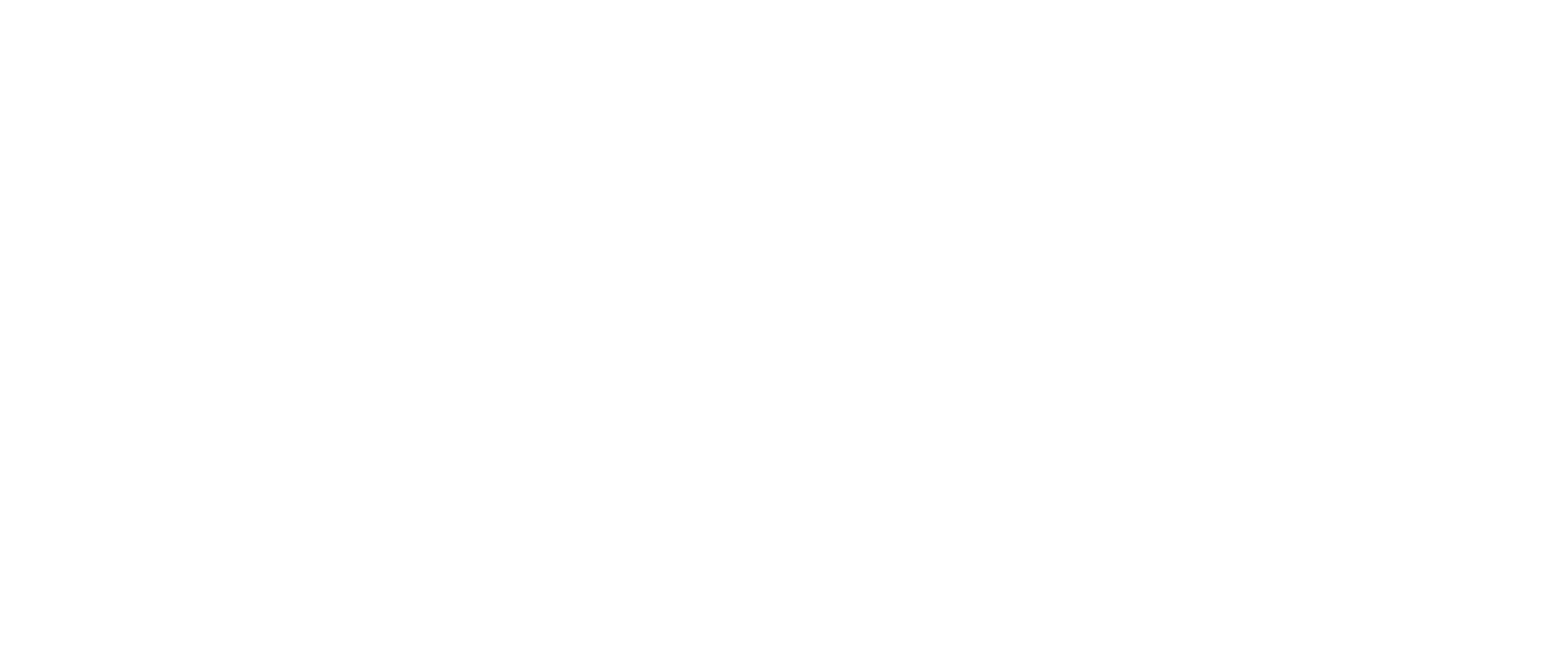
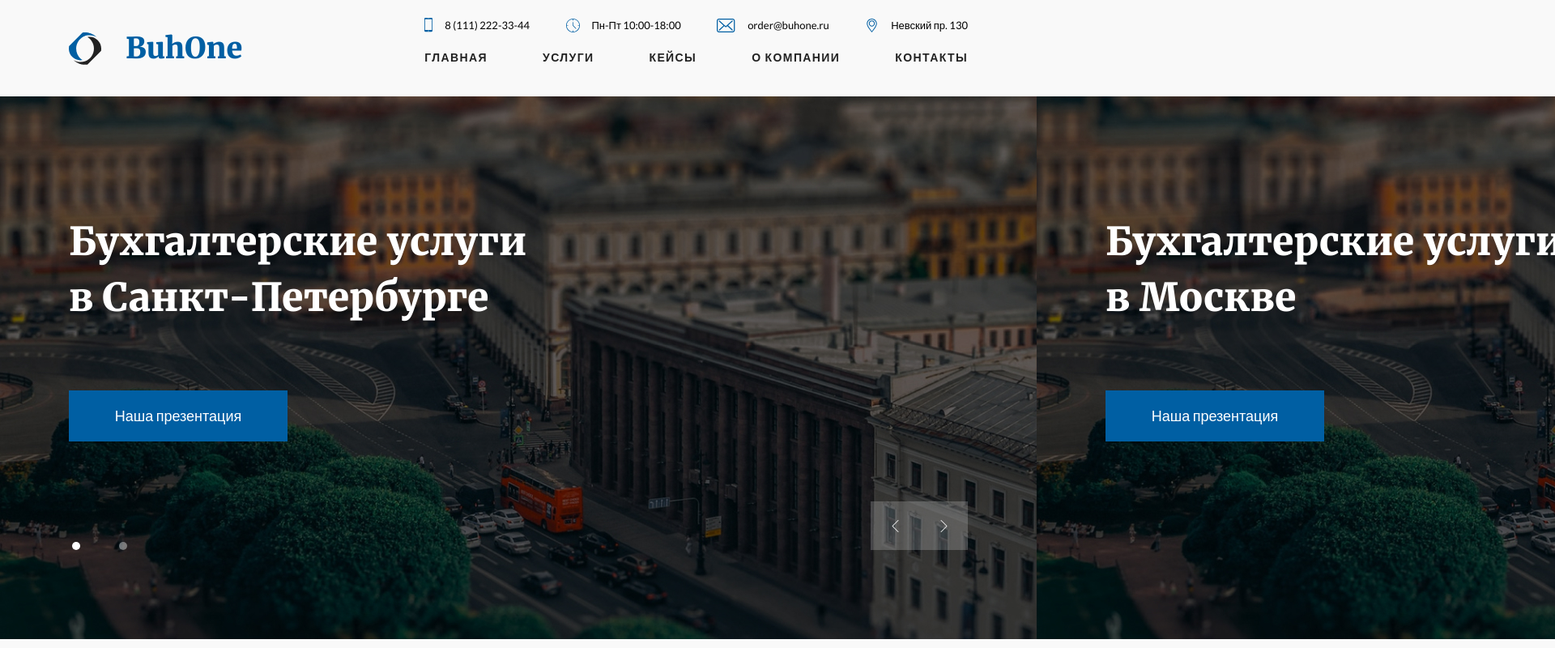
Before and after one commit to Rinat7002/html-practice, a plain HTML site: page index.html in a window 1280 px wide. Shown: the top 800 px of the page at 81% size, 1920 px wide, since content can reach past the window. Drawn offline with nearby package versions, Linux system fonts and the light colour scheme.

Commit message:
реализован header, секция promo

```diff
--- /dev/null
+++ b/css/reset.css
@@ -0,0 +1,18 @@
+*{padding: 0;margin: 0;border: 0;}
+*,*:before,*:after{-moz-box-sizing: border-box;-webkit-box-sizing: border-box;box-sizing: border-box;}
+:focus,:active{outline: none;}
+a:focus,a:active{outline: none;}
+nav,footer,header,aside{display: block;}
+html,body{
+  height:100%;width:100%;
+  font-size:100%;line-height:1;-ms-text-size-adjust:100%;-moz-text-size-adjust:100%;-webkit-text-size-adjust:100%;}
+input,button,textarea{font-family:inherit;}
+input::-ms-clear{display: none;}
+button{cursor: pointer;}
+button::-moz-focus-inner{padding:0;border:0;}
+a,a:visited{text-decoration: none;}
+a:hover{text-decoration: none;}
+ul li{list-style: none;}
+img{vertical-align: top;}
+h1,h2,h3,h4,h5,h6{font-size:inherit;font-weight: inherit;}
+a{color:inherit;}
--- a/css/style.css
+++ b/css/style.css
@@ -0,0 +1,226 @@
+
+* {
+    box-sizing: border-box;
+}
+
+body {
+    font-family: "Lato", sans-serif;
+    background: #f9f9f9;
+    font-weight: 300;
+    font-size: 18px;
+    line-height: 25px;
+    color: #000;
+    margin: 0;
+    padding: 0;
+}
+
+ul {
+    list-style: none;
+    padding: 0;
+}
+
+a {
+    text-decoration: none;
+}
+
+.wrapper {
+    max-width: 1140px;
+    padding-left: 15px;
+    padding-right: 15px;
+    margin: 0 auto;
+}
+
+.title {
+    font-family: "Merriweather", serif;
+    font-weight: 900;
+    font-size: 48px;
+    line-height: 69px;
+    color: #333;
+}
+
+.btn {
+    font-family: "Lato", sans-serif;
+    font-weight: 400;
+    font-size: 18px;
+    line-height: 25px;
+    color: #fff;
+    border: none;
+    outline: none;
+    background-color: #005FA3;
+    padding: 19px 18px;
+    min-width: 270px;
+    cursor: pointer;
+    transition: all .3s;
+}
+
+.btn:hover {
+    background-color: #0777c7;
+    transition: all .3s;
+}
+
+.arrows {
+    display: flex;
+}
+
+.arrow {
+    display: flex;
+    align-items: center;
+    justify-content: center;
+    width: 60px;
+    height: 60px;
+    background: #005fa3;
+    cursor: pointer;
+    transition: all 0.3s;
+}
+
+.arrows_white .arrow {
+    background: rgba(255, 255, 255, .2);
+}
+
+.arrows_white .arrow:hover {
+    background: rgba(255, 255, 255, .4 );
+    transition: all 0.3s;
+
+}
+
+.swiper-pagination-bullet {
+    width: 10px;
+    height: 10px;
+    background: #ffffff;
+    opacity: 0.4;
+    cursor: pointer;
+    transition: all 0.3s;
+}
+
+.swiper-pagination-bullet:hover,
+.swiper-pagination-bullet.swiper-pagination-bullet-active {
+    opacity: 1;
+    transition: all 0.3s;
+}
+
+
+.header {
+    padding: 22px 0;
+}
+
+.header__wrap,
+.header__logo,
+.header__info,
+.header__box {
+    display: flex;
+    align-items: center;
+    justify-content: space-between;
+}
+
+.header__logo {
+    font-family: "Merriweather", serif;
+    gap: 30px;
+    font-weight: 900;
+    font-size: 36px;
+    line-height: 50px;
+    color: #005fa3;
+}
+
+.header__info {
+    gap: 40px;
+    margin-bottom: 22px;
+}
+
+.header__box {
+    gap: 15px;
+}
+
+.header__icon {
+    height: 17px;
+}
+
+.header__icon {
+    height: 100%;
+    object-fit: contain;
+    display: flex;
+    align-items: center;
+}
+
+.header__value {
+    display: block;
+    font-weight: 400;
+    font-style: normal;
+    font-size: 13px;
+    line-height: 17px;
+    color: #000;
+}
+
+.header__menu ul {
+    display: flex;
+    gap: 68px;
+}
+
+.header__menu ul a {
+    display: block;
+    font-weight: 700;
+    font-size: 14px;
+    line-height: 17px;
+    letter-spacing: 0.1em;
+    text-transform: uppercase;
+    color: #222222;
+}
+
+.promo {
+    position: relative;
+
+}
+
+.promo__slide {
+    position: relative;
+    height: 670px;
+    display: flex;
+    align-items: center;
+}
+
+.promo__bg {
+    position: absolute;
+    width: 100%;
+    height: 100%;
+    top: 0;
+    left: 0;
+    z-index: 1;
+}
+
+.promo__wrap {
+    max-width: 590px;
+    position: relative;
+    z-index: 10;
+    top: -50px;
+}
+
+.promo__title {
+    color: #fff;
+    margin-bottom: 80px;
+}
+
+.promo__slide .wrapper {
+    width: 100%;
+}
+
+.promo__bottom {
+    position: absolute;
+    width: 100%;
+    left: 0;
+    bottom: 110px;
+    z-index: 11;
+}
+
+.promo__nav {
+    display: flex;
+    align-items: flex-end;
+    justify-content: space-between;
+}
+
+.promo__nav .swiper-pagination {
+    position: relative;
+    bottom: 0;
+    left: 0;
+    width: auto;
+    gap: 40px;
+    display: flex;
+}
--- a/index.html
+++ b/index.html
@@ -1,11 +1,124 @@
 <!DOCTYPE html>
 <html lang="ru">
+
 <head>
     <meta charset="UTF-8">
     <meta name="viewport" content="width=device-width, initial-scale=1.0">
     <title>Web-Lab1</title>
+    <link rel="preconnect" href="https://fonts.googleapis.com">
+    <link rel="preconnect" href="https://fonts.gstatic.com" crossorigin>
+    <link
+        href="https://fonts.googleapis.com/css2?family=Lato:wght@300;400;700;900&family=Merriweather:wght@700;900&display=swap"
+        rel="stylesheet">
+    <!-- <link rel="stylesheet" href="/css/reset.css"> -->
+    <link rel="stylesheet" href="https://cdn.jsdelivr.net/npm/swiper@11/swiper-bundle.min.css" />
+    <link rel="stylesheet" href="/css/style.css">
 </head>
+
 <body>
+    <header class="header">
+        <div class="wrapper">
+            <div class="header__wrap">
+                <div class="header__logo">
+                    <img src="/images/logo.svg" alt="">
+                    <span>BuhOne</span>
+                </div>
+                <div class="header__container">
+                    <div class="header__info">
+                        <div class="header__box">
+                            <div class="header__icon">
+                                <img src="/images/phone.svg" alt="">
+                            </div>
+                            <a href="tel:8 (111) 222-33-44" class="header__value">8 (111) 222-33-44</a>
+                        </div>
+                        <div class="header__box">
+                            <div class="header__icon">
+                                <img src="/images/clock.svg" alt="">
+                            </div>
+                            <div class="header__value">Пн-Пт 10:00-18:00</div>
+                        </div>
+                        <div class="header__box">
+                            <div class="header__icon">
+                                <img src="/images/mail.svg" alt="">
+                            </div>
+                            <a href="mailto:order@buhone.ru" class="header__value">order@buhone.ru</a>
+                        </div>
+                        <div class="header__box">
+                            <div class="header__icon">
+                                <img src="images/geo.svg" alt="">
+                            </div>
+                            <address class="header__value">Невский пр. 130</address>
+                        </div>
+                    </div>
+                    <nav class="header__menu">
+                        <ul>
+                            <li><a href="#">Главная</a></li>
+                            <li><a href="#">услуги</a></li>
+                            <li><a href="#">кейсы</a></li>
+                            <li><a href="#">о компании</a></li>
+                            <li><a href="#">контакты</a></li>
+                        </ul>
+                    </nav>
+                </div>
 
+
+            </div>
+        </div>
+    </header>
+
+    <section class="promo">
+        <div class="promo__swiper swipper">
+            <div class="swiper-wrapper">
+              <div class="promo__slide swiper-slide">
+                <div class="promo__bg">
+                    <img src="/images/bg.jpg" alt="">
+                </div>
+                <div class="wrapper">
+                    <div class="promo__wrap">
+                         <div class="promo__title title">Бухгалтерские услуги
+                            в Санкт-Петербурге</div>
+                         <button class="promo__btn btn">Наша презентация</button>
+                    </div>
+                </div>
+              </div>
+              <div class="promo__slide swiper-slide">
+                <div class="promo__bg">
+                    <img src="/images/bg.jpg" alt="">
+                </div>
+                <div class="wrapper">
+                    <div class="promo__wrap">
+                         <div class="promo__title title">Бухгалтерские услуги
+                            в Москве</div>
+                         <button class="promo__btn btn">Наша презентация</button>
+                    </div>
+                </div>
+            </div>
+          </div>
+
+          <div class="promo__bottom">
+            <div class="wrapper">
+                <div class="promo__nav">
+                    <div class="swiper-pagination swiper-pagination_white"></div>
+                    <div class="arrows arrows_white">
+                        <div class="arrow arrow_prew">
+                            <img src="/images/arrow-left.png" alt="">
+                        </div>
+                        <div class="arrow arrow_next">
+                            <img src="/images/arrow-right.png" alt="">
+
+                        </div>
+                    </div>
+                </div>
+            </div>
+          </div>
+    </section>
+
+
+    <footer></footer>
 </body>
+
+
+<script src="https://cdn.jsdelivr.net/npm/swiper@11/swiper-bundle.min.js"></script>
+<script src="js/index.js"></script>
+
 </html>
--- /dev/null
+++ b/js/index.js
@@ -0,0 +1,10 @@
+var swiper = new Swiper(".promo__swiper", {
+    pagination: {
+        el: ".swiper-pagination",
+        clickable: true,
+    },
+    navigation: {
+        nextEl: ".promo .arrow_next",
+        prevEl: ".promo .arrow_prew",
+      },
+});
```
Also changed, not shown: images/arrow-left.png (added), images/arrow-right.png (added), images/bg.jpg (added), images/clock.svg (added), images/ellipse-selected.svg (added), images/ellipse.svg (added), images/geo.svg (added), images/logo-microsoft.png (added), images/logo.svg (added), images/mail-footer.svg (added), images/mail.svg (added), images/phone-footer.svg (added), images/phone.svg (added), images/photo-girl.png (added), 2 more files.
